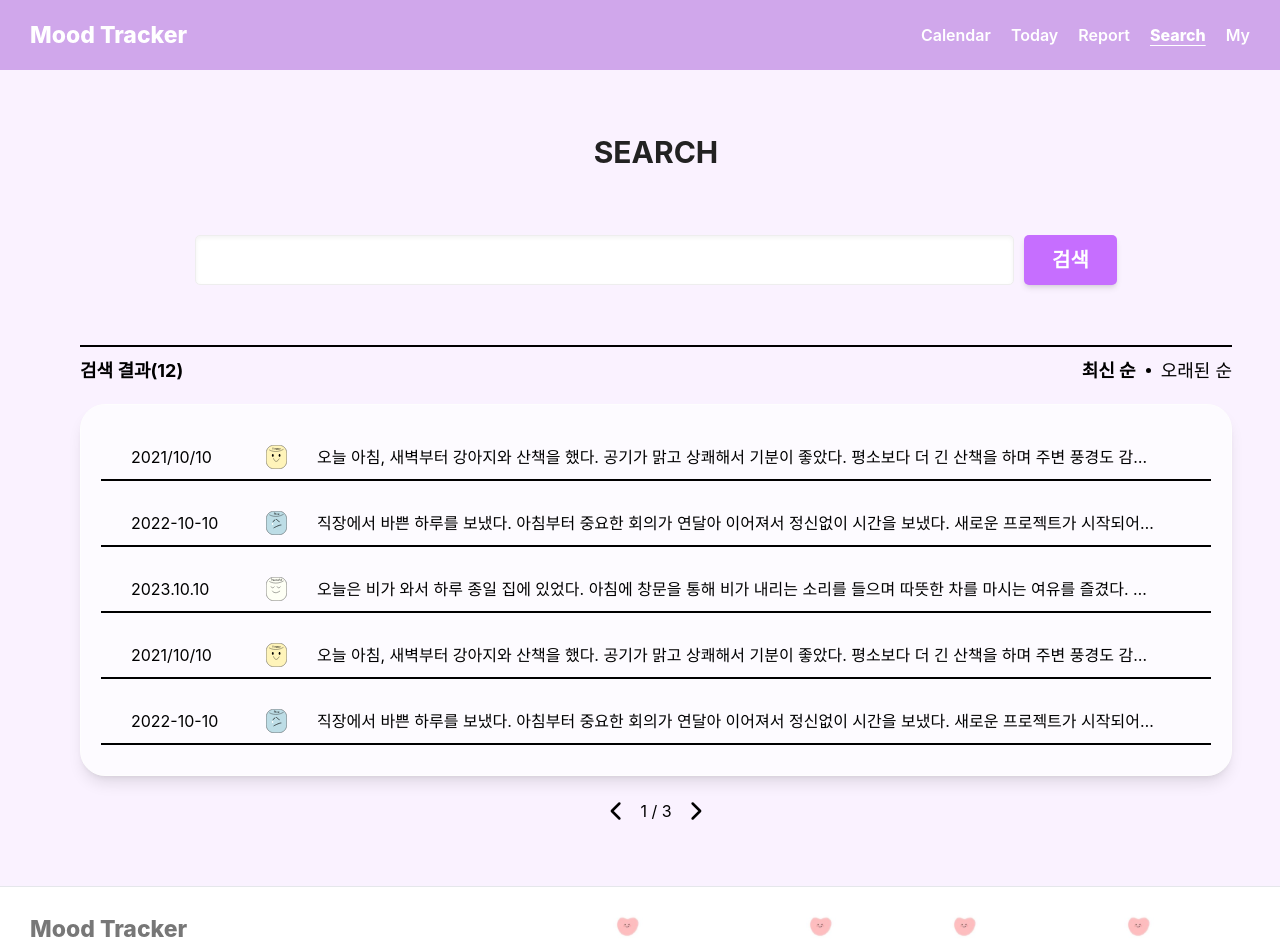
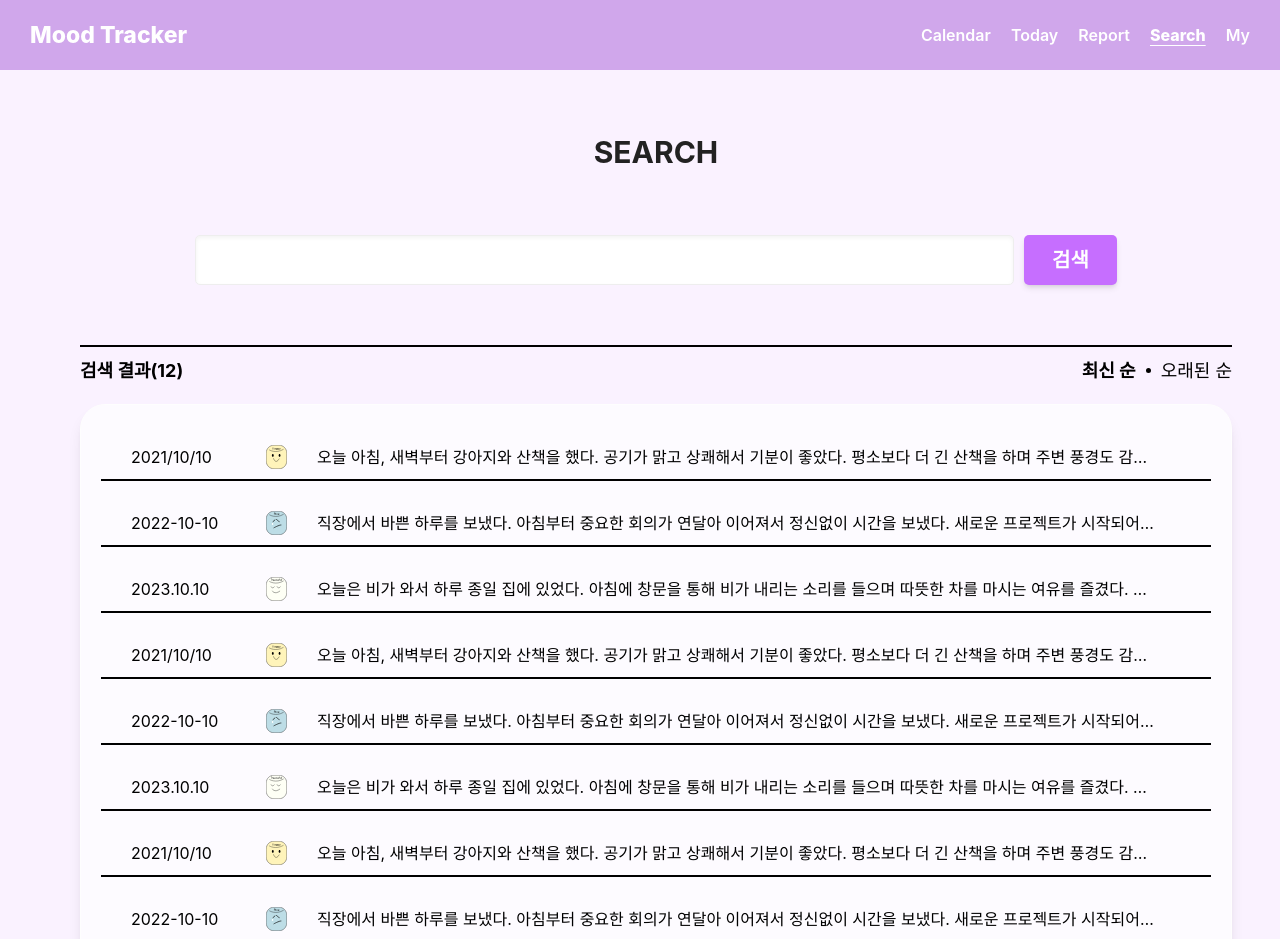
Before and after one commit to haeun-yu/MoodTracker, a Vue app in the folder client/: page /search in a window 1280 px wide. Shown: the top 939 px of the page. Built offline with nearby package versions, Linux system fonts and the light colour scheme.

Commit message:
fix: page nation 길이 수정

```diff
--- a/client/src/views/SearchView.vue
+++ b/client/src/views/SearchView.vue
@@ -157,7 +157,7 @@ const diaryList = ref<Diary[]>([
   }
 ])
 const searchResult = ref<Diary[]>([])
-const ITEMS_PER_PAGE = 5
+const ITEMS_PER_PAGE = 10
 
 onMounted(() => {
   searchResult.value = diaryList.value
```
